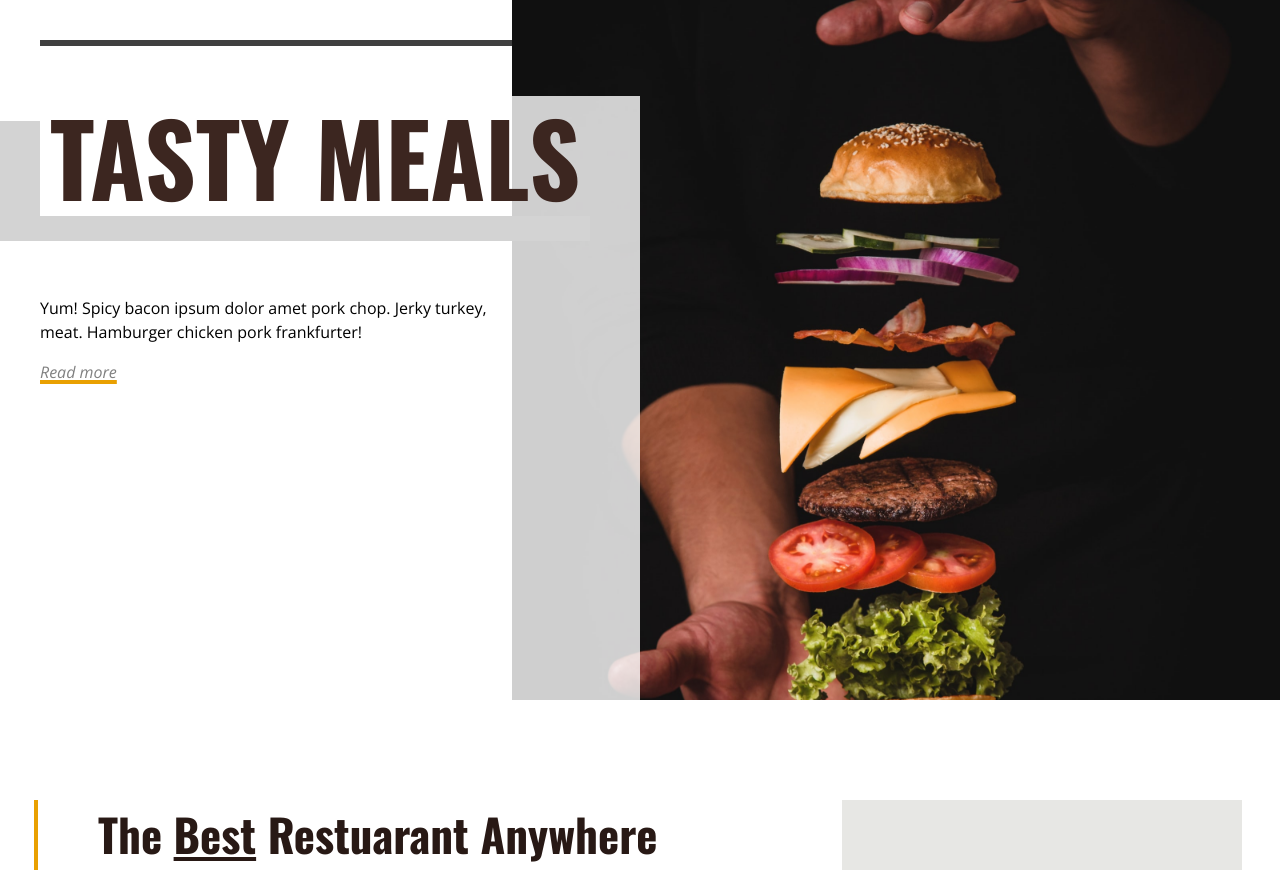
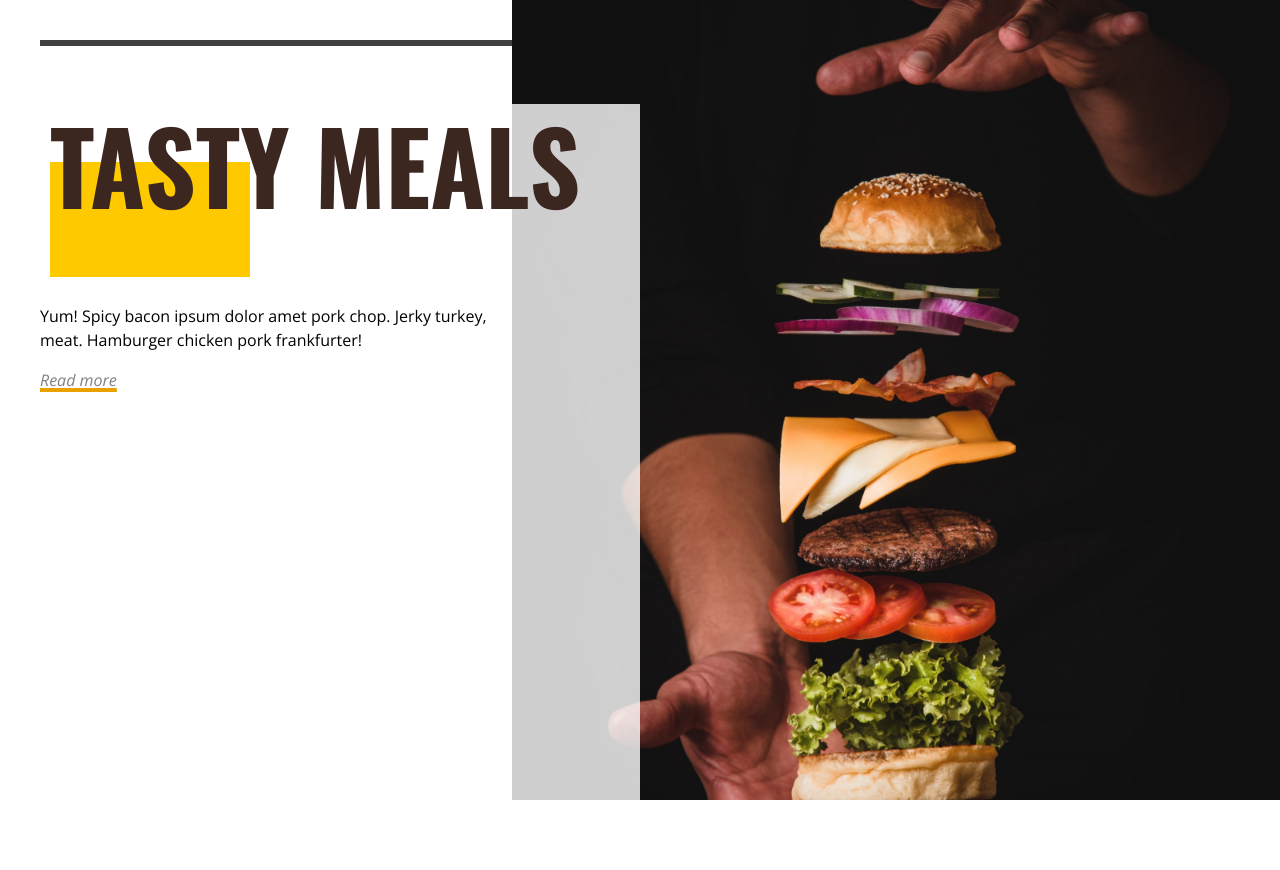
Before and after one commit to black-RAM/tasty-INC, a plain HTML site: page index.html in a window 1280 px wide. Shown: the top 870 px of the page. Drawn offline with nearby package versions, Linux system fonts and the light colour scheme.

Commit message:
deleted gray box shadow & replaced it with ::before pseudo-element

```diff
--- a/style.css
+++ b/style.css
@@ -64,8 +64,8 @@ h1, h2, h3, h4{
     grid-template-columns: repeat(10, 10vw);
     grid-template-rows: 8% 92%;
     min-height: fit-content;
-    height: 100vh;
-    max-height: 70rem;
+    min-height: 100vh;
+    height: 60rem;
     margin: 0 auto;
     overflow: hidden visible;
 }
@@ -95,11 +95,21 @@ h1, h2, h3, h4{
     background-color: hsla(0, 0%, 100%, 0.8);
 }
 .header-content h1{
+    position: relative;
     padding: 1rem;
-    box-shadow: -0.5em 0.25em lightgray;
     margin-bottom: 0.8em;
     line-height: 1em;
     color: hsl(12, 30%, 18%);
+}
+.header-content h1::before{
+    content: "";
+    position: absolute;
+    z-index: -1;
+    top: 1ex;
+    background-color: var(--yellow);
+    height: 2ex;
+    width: 2em;
+    filter: brightness(125%) saturate(150%);
 }
 .header-content p {
     margin-right: 20%;
@@ -143,7 +153,9 @@ h1, h2, h3, h4{
 
 /* section 2 (img gallery) */
 .gallery{
-    margin: 0 calc(2% + 12px);
+    width: fit-content;
+    margin: 0 auto;
+    padding: 0 calc(2% + 12px);
 }
 .gallery > .row{
     margin-bottom: 20px;
@@ -193,8 +205,7 @@ h1, h2, h3, h4{
     background-color: var(--yellow);
     height: 10rem;
     width: 20rem;
-    opacity: 0.6;
-    filter: brightness(120%) saturate(110%);
+    filter: brightness(125%) saturate(150%);
 }
 .main-sect#main-sect-1{
     margin-top: 5rem;
```
